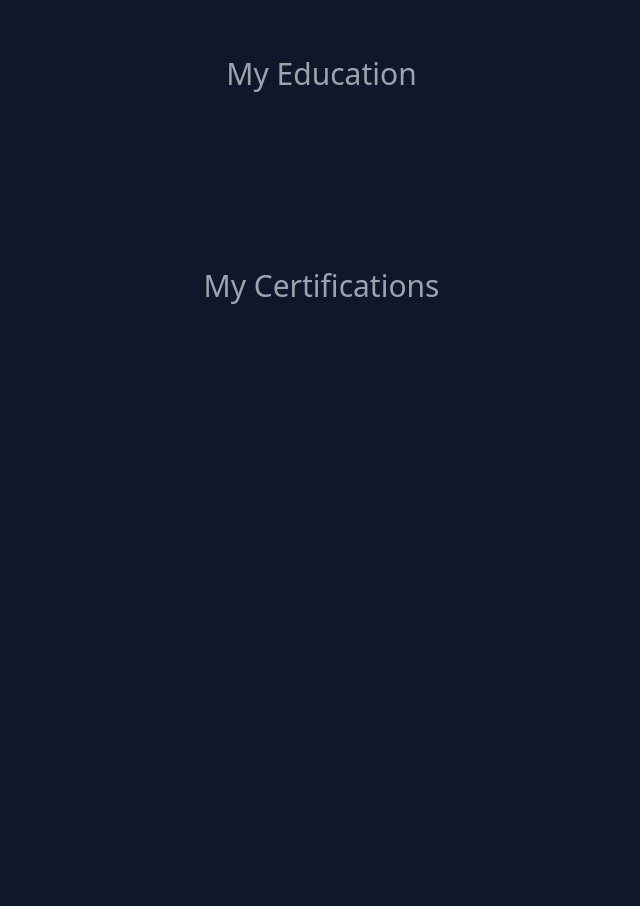
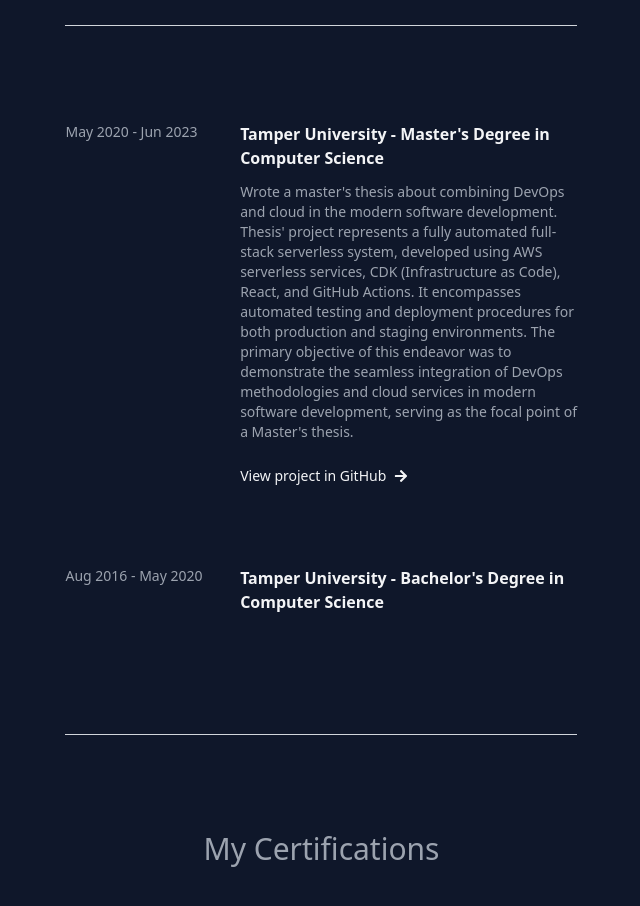
Before and after one commit to juholehtimaki/new-portfolio-app, a React app: page / in a window 1280 px wide. Shown: the part 1840-2746 px from the top of the page, without its empty margins (505-1145 px from the left). Before the commit the page ends 2240 px from the top, so only its background shows below. Built offline with nearby package versions, Linux system fonts and the light colour scheme; a web font is replaced by a local one.

Commit message:
feat: education section

```diff
--- a/src/App.tsx
+++ b/src/App.tsx
@@ -15,8 +15,11 @@
         </div>
         <div className="flex flex-col">
           <AboutSection />
+          <hr className="border-t border-gray-300 my-4" />
           <ExperienceSection />
+          <hr className="border-t border-gray-300 my-4" />
           <EducationSection />
+          <hr className="border-t border-gray-300 my-4" />
           <CertificationsSection />
         </div>
       </div>
--- a/src/components/ExperienceCard.tsx
+++ b/src/components/ExperienceCard.tsx
@@ -1,6 +1,7 @@
 import React from 'react';
 import { SkillChip } from './SkillChip';
 import { Experience } from '../types';
+import { Link } from './Link';
 
 type Props = Experience;
 
@@ -9,6 +10,7 @@
   title,
   description,
   skills,
+  addiotionalLink,
 }) => {
   return (
     <div className="flex flex-row gap-1">
@@ -17,10 +19,11 @@
         <div className="font-bold text-gray-100">{title}</div>
         <div className="text-sm">{description}</div>
         <div className="flex flex-wrap gap-2">
-          {skills.map((skill) => (
-            <SkillChip key={skill} label={skill} />
-          ))}
+          {skills?.map((skill) => <SkillChip key={skill} label={skill} />)}
         </div>
+        {addiotionalLink && (
+          <Link label={'View project in GitHub'} link={addiotionalLink} />
+        )}
       </div>
     </div>
   );
--- /dev/null
+++ b/src/components/Link.tsx
@@ -0,0 +1,18 @@
+import React from 'react';
+import { FaArrowRight } from 'react-icons/fa';
+
+type Props = {
+  label: string;
+  link: string;
+};
+
+export const Link: React.FC<Props> = ({ label, link }) => {
+  return (
+    <a href={link}>
+      <div className="flex flex-row items-center text-sm text-gray-100 gap-2 hover:gap-4 transition-all duration-300">
+        <div>{label}</div>
+        <FaArrowRight />
+      </div>
+    </a>
+  );
+};
--- a/src/sections/EducationSection.tsx
+++ b/src/sections/EducationSection.tsx
@@ -1,8 +1,29 @@
 import React from 'react';
 import { SectionWrapper } from '../components/SectionWrapper';
+import { Experience } from '../types';
+import { ExperienceCard } from '../components/ExperienceCard';
+
+const experience: Experience[] = [
+  {
+    duration: 'May 2020 - Jun 2023',
+    title: "Tamper University - Master's Degree in Computer Science",
+    description:
+      "Wrote a master's thesis about combining DevOps and cloud in the modern software development. Thesis' project represents a fully automated full-stack serverless system, developed using AWS serverless services, CDK (Infrastructure as Code), React, and GitHub Actions. It encompasses automated testing and deployment procedures for both production and staging environments. The primary objective of this endeavor was to demonstrate the seamless integration of DevOps methodologies and cloud services in modern software development, serving as the focal point of a Master's thesis.",
+    addiotionalLink: 'https://github.com/juholehtimaki/thesis-app',
+  },
+  {
+    duration: 'Aug 2016 - May 2020',
+    title: "Tamper University - Bachelor's Degree in Computer Science",
+    description: '',
+  },
+];
 
 export const EducationSection = () => (
   <SectionWrapper sectionName="education">
-    <h2 className="text-3xl mb-4">My Education</h2>
+    <div className="flex flex-col gap-20">
+      {experience.map((exp) => (
+        <ExperienceCard key={exp.title} {...exp} />
+      ))}
+    </div>
   </SectionWrapper>
 );
--- a/src/types.ts
+++ b/src/types.ts
@@ -4,5 +4,6 @@
   duration: string;
   title: string;
   description: string;
-  skills: string[];
+  skills?: string[];
+  addiotionalLink?: string;
 };
```
